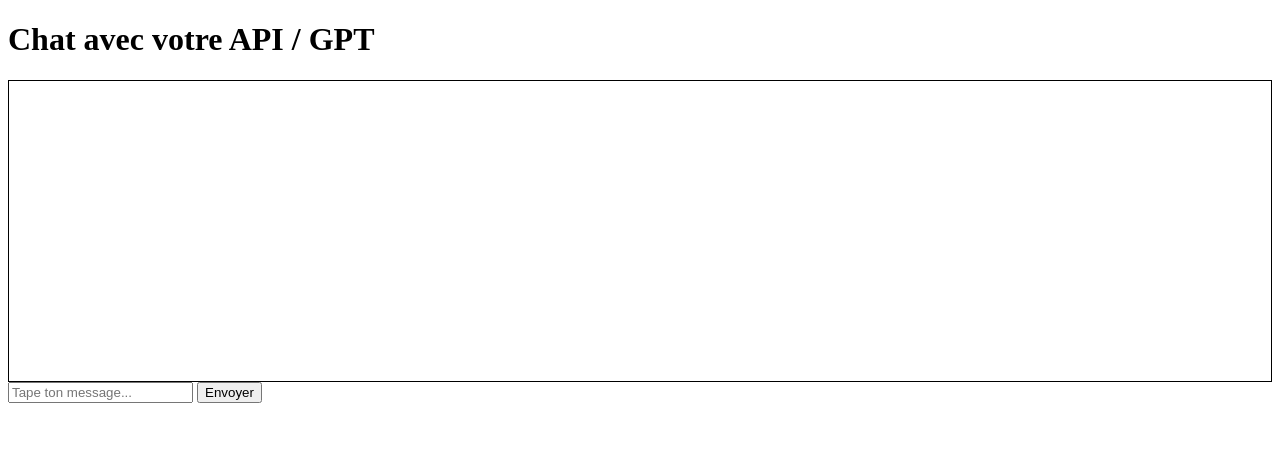
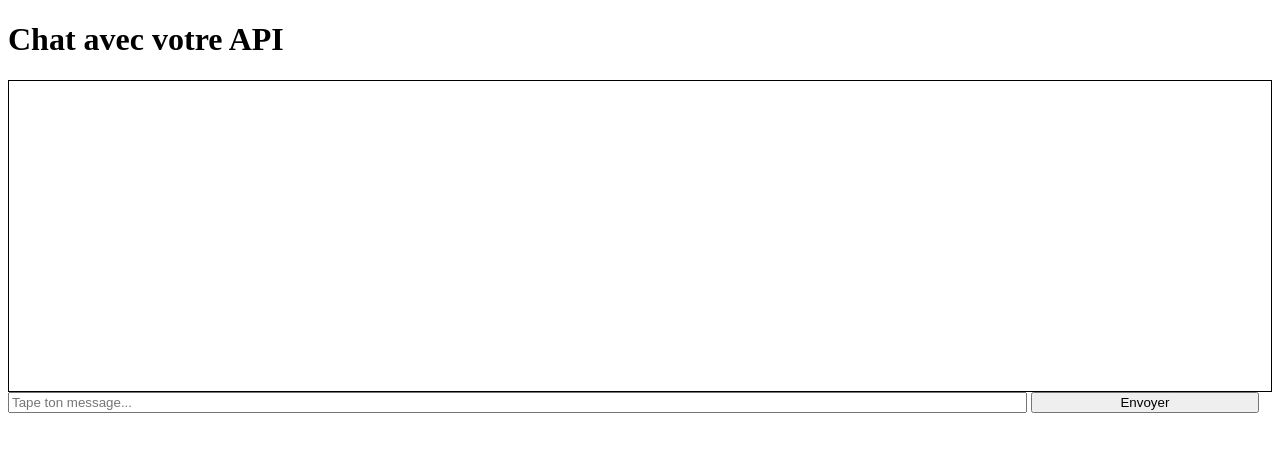
Before and after one commit to toflasq/depanneur-api, a Flask app: page /chatpage in a window 1280 px wide. Shown: the top 452 px of the page. Run offline with Flask 3, Linux system fonts and the light colour scheme.

Commit message:
Add files via upload

```diff
--- a/app.py
+++ b/app.py
@@ -1,74 +1,31 @@
-from flask import Flask, jsonify
+from flask import Flask, jsonify, request, render_template
 import json
 
 app = Flask(__name__)
 
-# Charger les données depuis ton fichier JSON
+# Charger ton JSON
 with open("data.json", "r", encoding="utf-8") as f:
     data = json.load(f)
 
-# Route principale
 @app.route("/")
 def index():
     return "Robot Christophe Actif"
 
-# Route pour afficher les données
 @app.route("/items")
 def get_items():
     return jsonify(data)
-from flask import request
 
-# Route pour rechercher les données
-@app.route("/items/search")
-def search_items():
-    categorie = request.args.get("categorie")  # lit ?categorie=X dans l'URL
-    if not categorie:
-        return jsonify({"error": "Veuillez fournir une catégorie"}), 400
-
-    result = [item for item in data if item.get("categorie") == categorie]
-    return jsonify(result)
-# Route  pour rechercher les objets
-@app.route("/items/name")
-def search_by_name():
-    nom = request.args.get("nom")  # lit ?nom=Objet A
-    if not nom:
-        return jsonify({"error": "Veuillez fournir un nom"}), 400
-
-    result = [item for item in data if item.get("nom") == nom]
-    return jsonify(result)
-
-# Route  pour rechercher les objets par id
-@app.route("/items/id")
-def search_by_id():
-    id_str = request.args.get("id")  # lit ?id=2
-    if not id_str:
-        return jsonify({"error": "Veuillez fournir un id"}), 400
-
-    try:
-        id_int = int(id_str)
-    except ValueError:
-        return jsonify({"error": "ID doit être un nombre"}), 400
-
-    result = [item for item in data if item.get("id") == id_int]
-    return jsonify(result)
-
-from flask import render_template, request, jsonify
-
-# Route  pour  le chat
+# Route chat simple
 @app.route("/chat")
 def chat():
     user_msg = request.args.get("message")
-    # Pour l'instant, on fait un écho simple
-    reply = f"Tu as dit : {user_msg}"
+    reply = f"Tu as dit : {user_msg}"  # pour tester, plus tard on mettra GPT ici
     return jsonify({"reply": reply})
 
+# Route pour l'interface chat
 @app.route("/chatpage")
 def chatpage():
     return render_template("chat.html")
 
-
-
-
 if __name__ == "__main__":
-    # Lancer le serveur Flask en local
     app.run(host="0.0.0.0", port=5000, debug=True)
--- a/templates/chat.html
+++ b/templates/chat.html
@@ -2,11 +2,21 @@
 <html>
 <head>
     <title>Chat Dépanneur</title>
+    <style>
+        #chatbox {
+            border: 1px solid #000;
+            height: 300px;
+            overflow-y: scroll;
+            padding: 5px;
+        }
+        input { width: 80%; }
+        button { width: 18%; }
+    </style>
 </head>
 <body>
-    <h1>Chat avec votre API / GPT</h1>
-    <div id="chatbox" style="border:1px solid #000; height:300px; overflow:auto;"></div>
-    <input type="text" id="message" placeholder="Tape ton message..."/>
+    <h1>Chat avec votre API</h1>
+    <div id="chatbox"></div>
+    <input type="text" id="message" placeholder="Tape ton message..." />
     <button onclick="sendMessage()">Envoyer</button>
 
     <script>
@@ -14,11 +24,10 @@
             let msg = document.getElementById('message').value;
             if(msg === '') return;
 
-            // Affiche le message dans le chat
             let chatbox = document.getElementById('chatbox');
             chatbox.innerHTML += `<p><b>Moi :</b> ${msg}</p>`;
 
-            // Envoie le message au serveur Flask
+            // Appel à l'API Flask
             let response = await fetch(`/chat?message=${encodeURIComponent(msg)}`);
             let data = await response.json();
 
```
